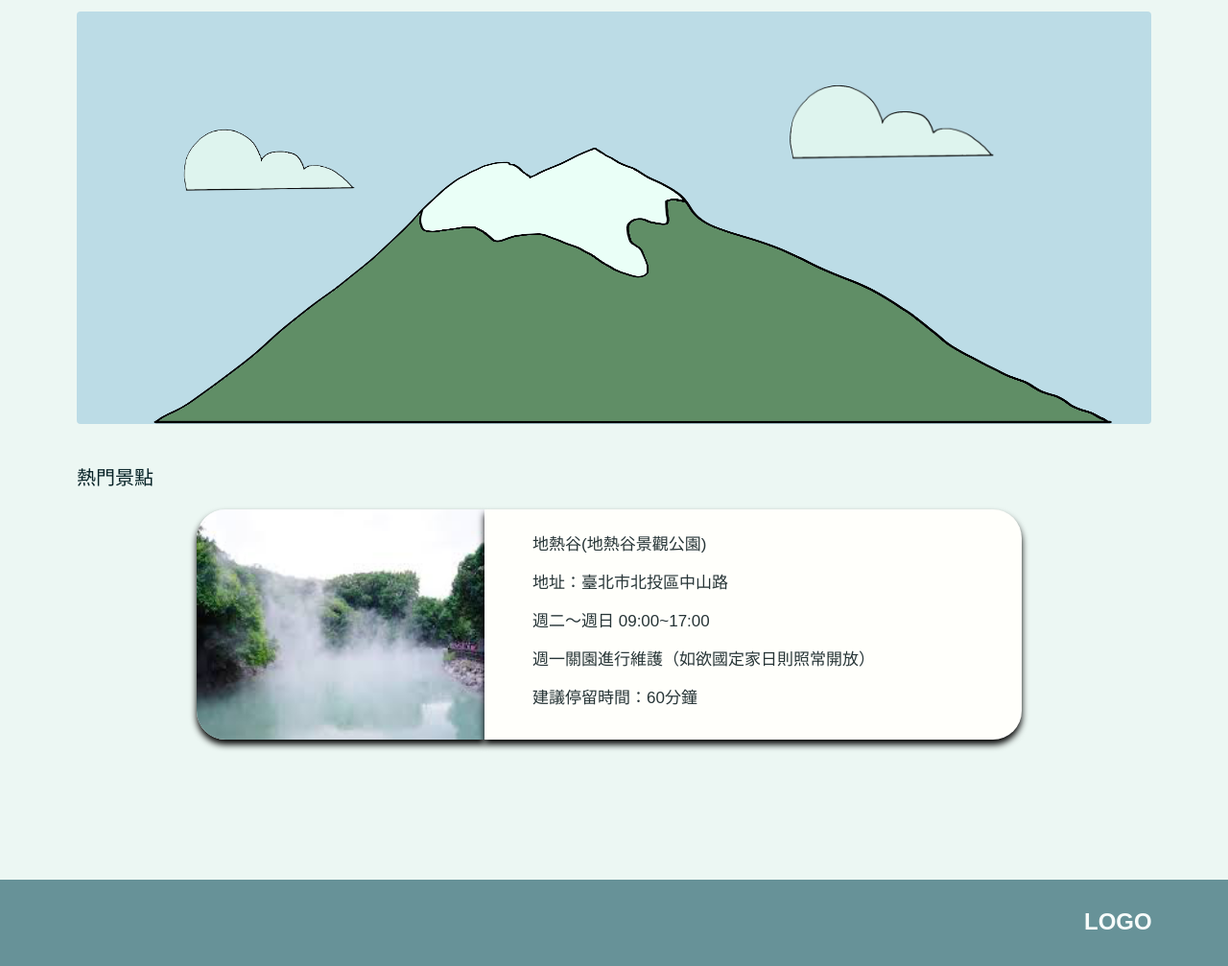
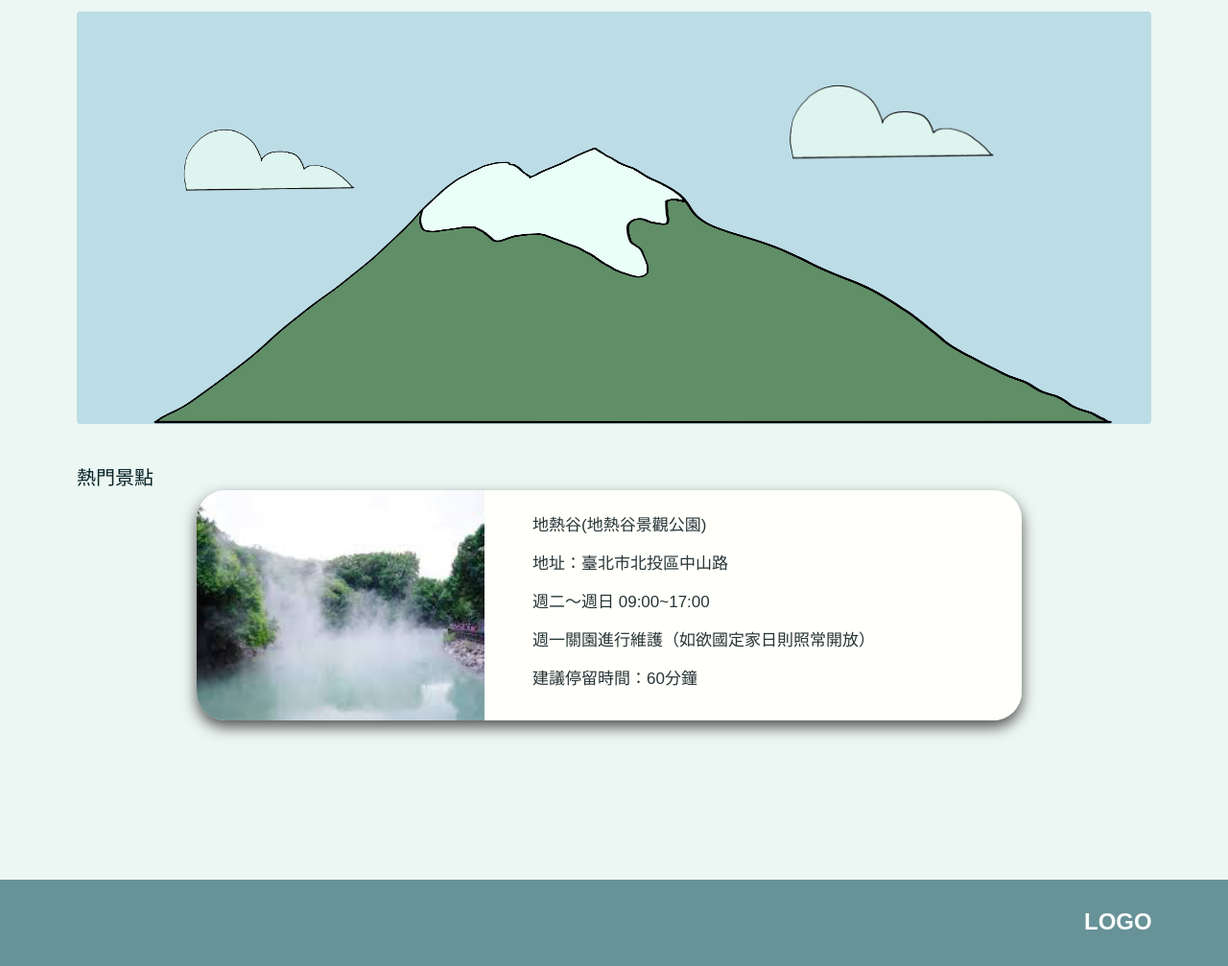
Before and after one commit to sweetyue9045/191107-w9-mid73, a plain HTML site: page index2.html in a window 1280 px wide. Shown: the part 83-1090 px from the top of the page at 96% size. Drawn offline with Linux system fonts and the light colour scheme.

Commit message:
hotsite2

```diff
--- a/style.css
+++ b/style.css
@@ -135,30 +135,35 @@ body {
 
 .phoint {
     display: flex;
+    box-shadow: 0px 7px 15px 0px #535353;
+    width: 860px;
+    height: 240px;
+    margin-left: 205px;
+    border-radius: 30px;
 }
 
 .floorhot {
     width: 300px;
     height: 240px;
     object-fit: fill;
-    margin-top: 20px;
-    margin-left: 205px;
+    margin-top: 0px;
+    margin-left: 0px;
     border-top-left-radius: 30px;
     border-bottom-left-radius: 30px;
     display: inline-block;
-    box-shadow: 0px 5px 7px 0px;
+
 }
 
 .intbox {
     display: inline-block;
     width: 560px;
     height: 240px;
-    margin-top: 20px;
+    margin-top: 0px;
     margin-left: 0px;
     border-top-right-radius: 30px;
     border-bottom-right-radius: 30px;
     background-color: #fffffb;
-    box-shadow: 0px 5px 7px 0px;
+
 }
 
 .int {
```
